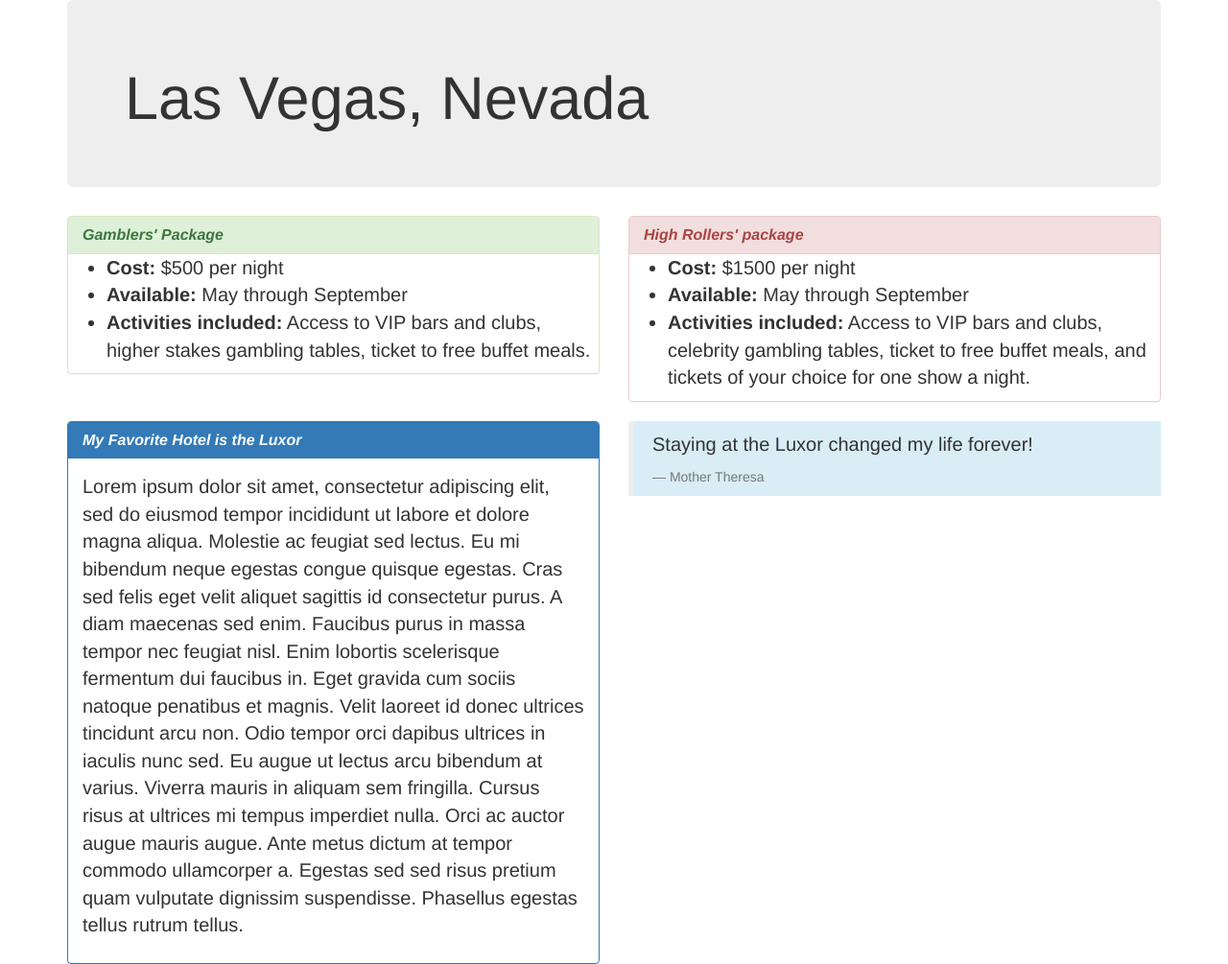
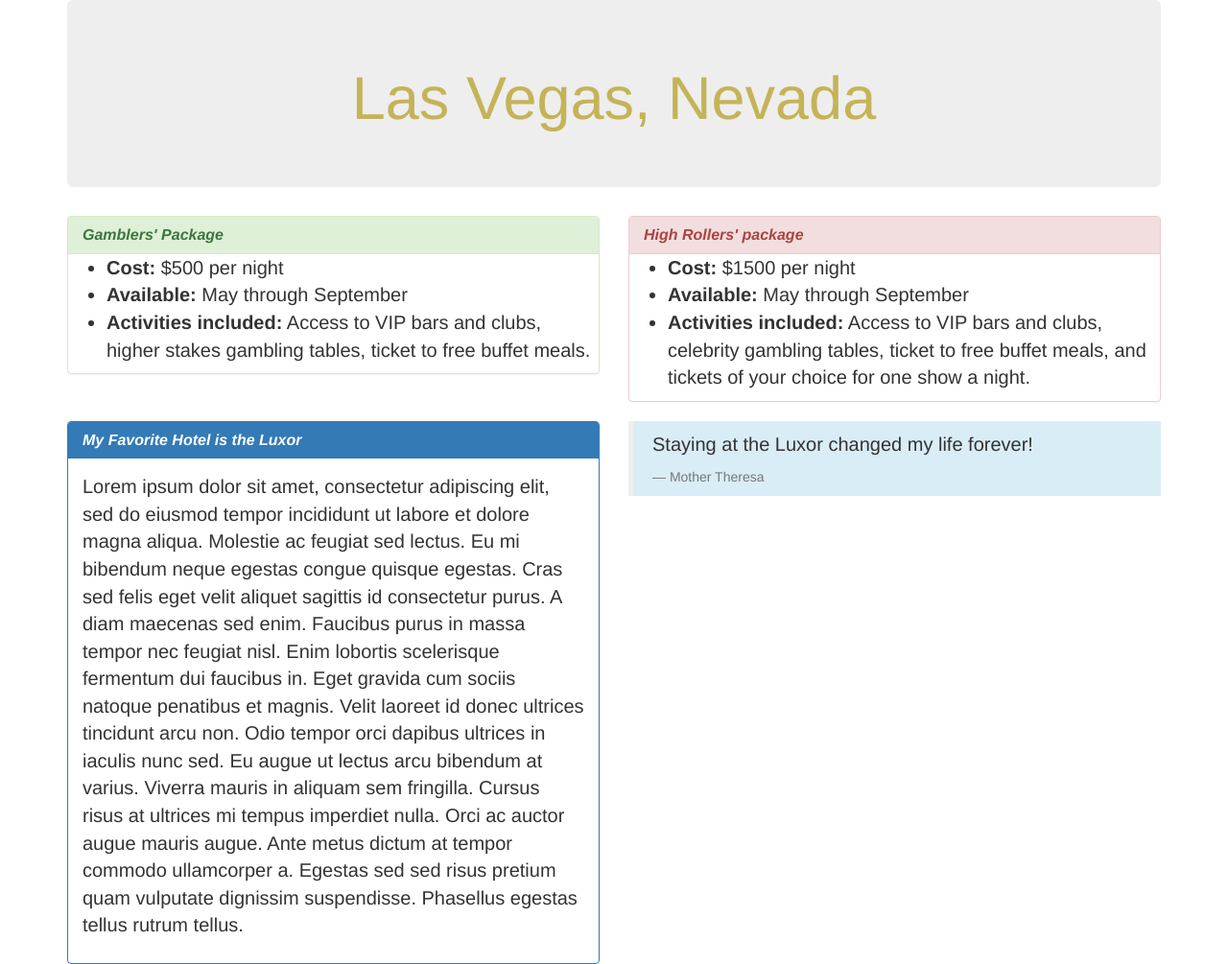
Before and after one commit to eyesicedover/vacation, a plain HTML site: page index.html in a window 1280 px wide. Shown: the top 1005 px of the page at 96% size. Drawn offline with Linux system fonts and the light colour scheme.

Commit message:
add color and center jumbotron class

```diff
--- a/css/styles.css
+++ b/css/styles.css
@@ -10,3 +10,8 @@ p {
 ul {
   font-size: 20px;
 }
+
+.jumbotron {
+  color: #C5B358;
+  text-align: center;
+}
```
